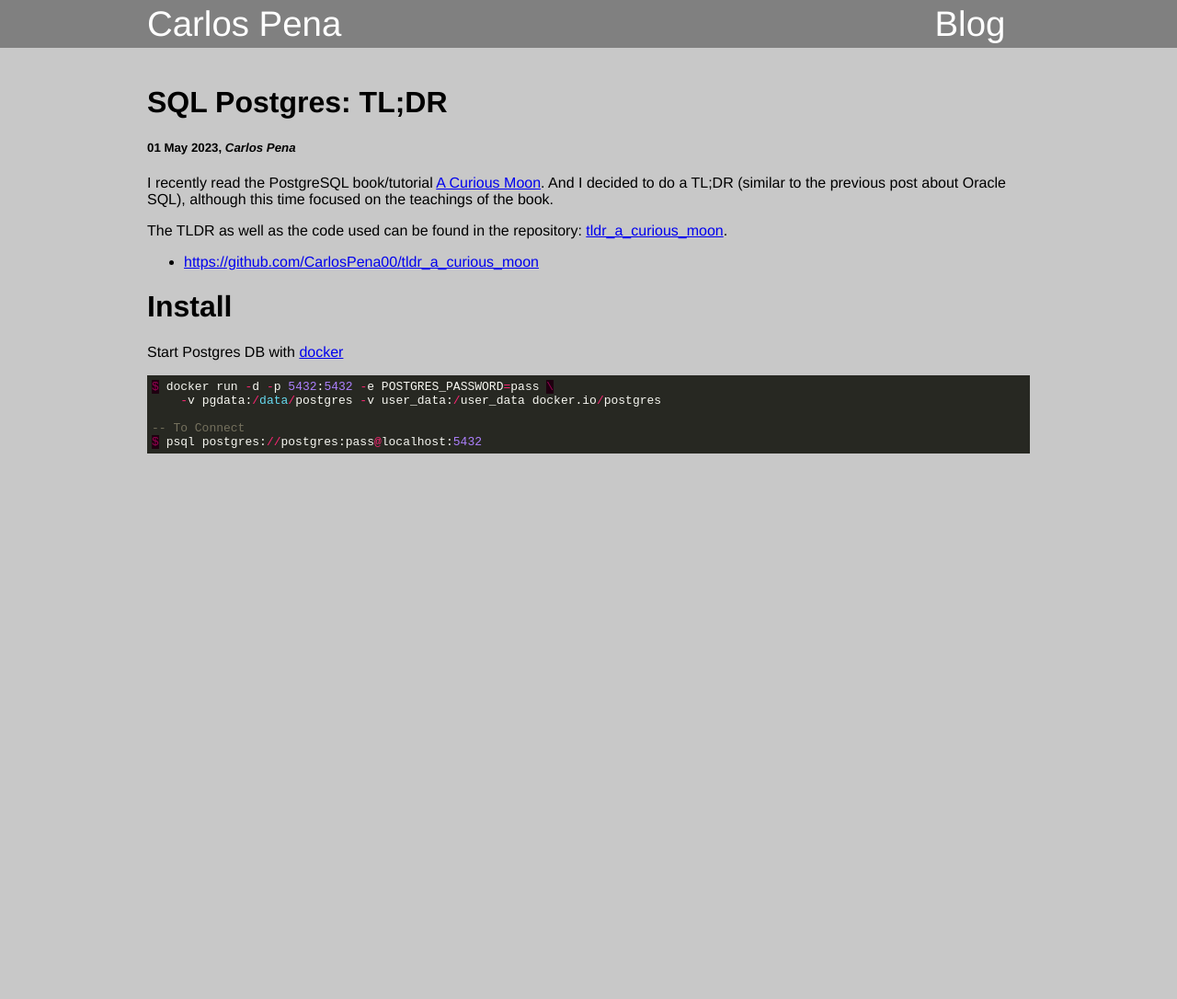
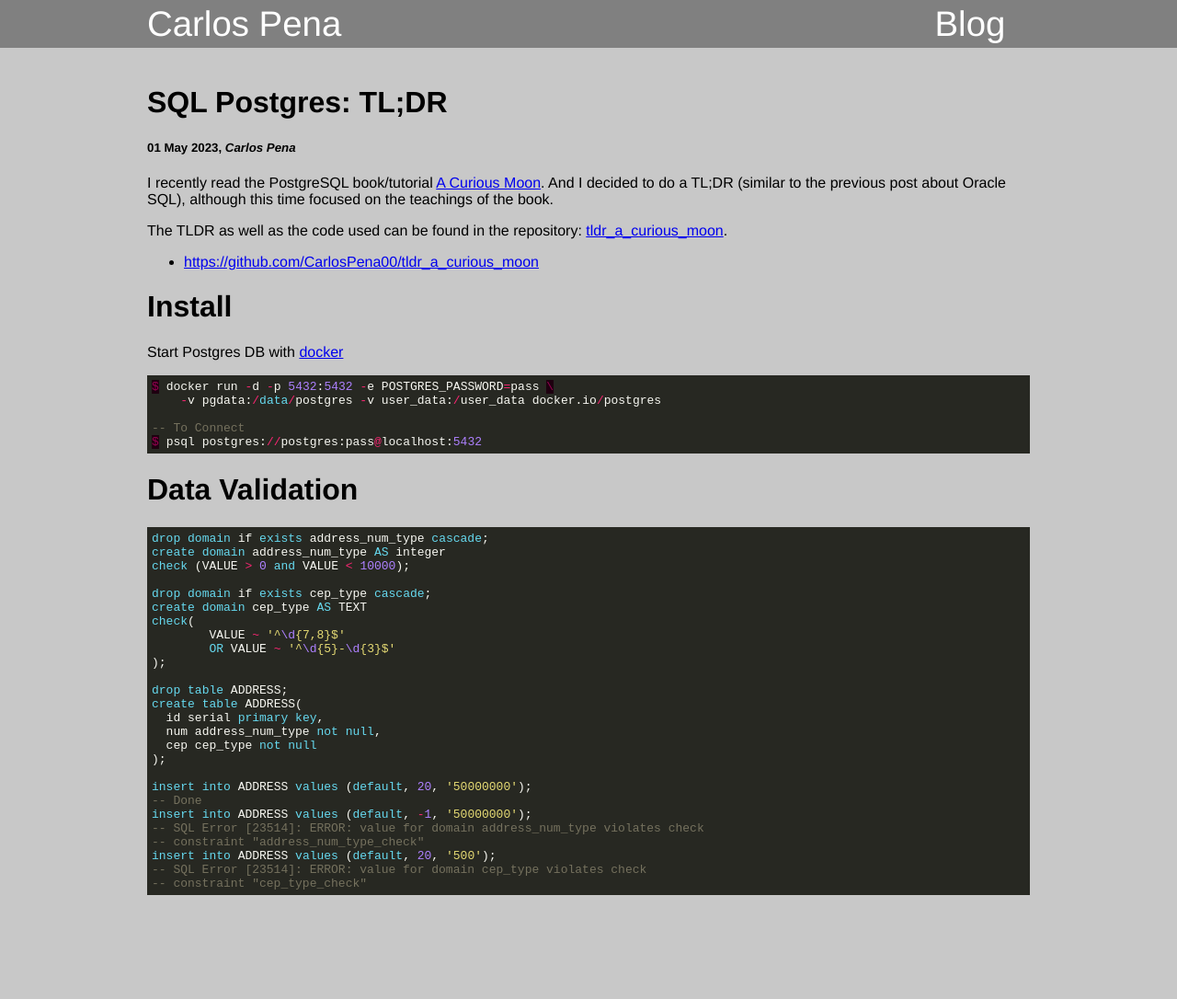
Before and after one commit to CarlosPena00/carlospena00.github.io, a Jekyll site: the page built from _posts/2023-05-01-sql-postgres-tldr.md, in a window 1280 px wide. Shown: the whole page at 92% size. Built offline with Jekyll 4.4.1, drawn with Linux system fonts in a browser that asks for light colours; before the commit the page ends 900 px from its top, so only the background shows below that.

Commit message:
blog(sql): Add Postgres data validation

````diff
--- a/_posts/2023-05-01-sql-postgres-tldr.md
+++ b/_posts/2023-05-01-sql-postgres-tldr.md
@@ -22,3 +22,34 @@ $ docker run -d -p 5432:5432 -e POSTGRES_PASSWORD=pass \
 -- To Connect
 $ psql postgres://postgres:pass@localhost:5432
 ```
+
+# Data Validation
+
+```sql
+drop domain if exists address_num_type cascade;
+create domain address_num_type AS integer
+check (VALUE > 0 and VALUE < 10000);
+
+drop domain if exists cep_type cascade;
+create domain cep_type AS TEXT
+check(
+   	VALUE ~ '^\d{7,8}$'
+ 	OR VALUE ~ '^\d{5}-\d{3}$'
+);
+
+drop table ADDRESS;
+create table ADDRESS(
+  id serial primary key,
+  num address_num_type not null,
+  cep cep_type not null
+);
+
+insert into ADDRESS values (default, 20, '50000000');
+-- Done
+insert into ADDRESS values (default, -1, '50000000');
+-- SQL Error [23514]: ERROR: value for domain address_num_type violates check
+-- constraint "address_num_type_check"
+insert into ADDRESS values (default, 20, '500');
+-- SQL Error [23514]: ERROR: value for domain cep_type violates check
+-- constraint "cep_type_check"
+```
````
